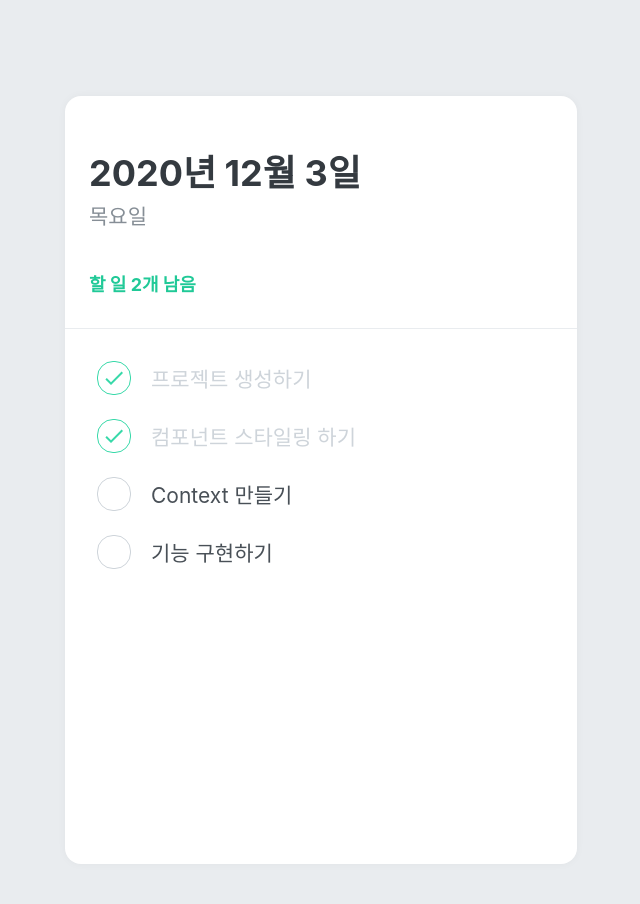
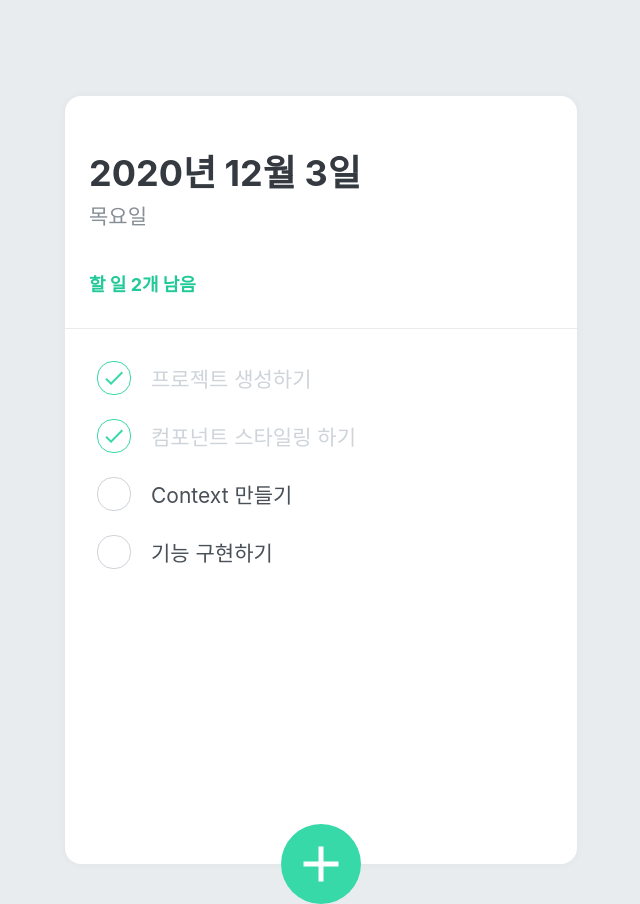
Before and after one commit to jinimong/mashup-todolist, a React (Create React App) app: page / in a window 1280 px wide. Shown: the whole page, without its empty margins (319-959 px from the left). Built offline with nearby package versions, Linux system fonts and the light colour scheme.

Commit message:
Add Todo Create

```diff
--- a/src/App.js
+++ b/src/App.js
@@ -1,5 +1,6 @@
 import React from 'react';
 import { createGlobalStyle } from 'styled-components';
+import TodoCreate from './components/TodoCreate';
 import TodoHead from './components/TodoHead';
 import TodoList from './components/TodoList';
 import TodoTemplate from './components/TodoTemplate';
@@ -17,6 +18,7 @@
       <TodoTemplate>
         <TodoHead />
         <TodoList />
+        <TodoCreate />
       </TodoTemplate>
     </>
   );
--- /dev/null
+++ b/src/components/TodoCreate.js
@@ -0,0 +1,97 @@
+import React, { useState } from 'react';
+import styled, { css } from 'styled-components';
+import { MdAdd } from 'react-icons/md';
+
+const CircleButton = styled.button`
+  background: #38d9a9;
+  &:hover {
+    background: #63e6be;
+  }
+  &:active {
+    background: #20c997;
+  }
+
+  z-index: 5;
+  cursor: pointer;
+  width: 80px;
+  height: 80px;
+  display: block;
+  align-items: center;
+  justify-content: center;
+  font-size: 60px;
+  position: absolute;
+  left: 50%;
+  bottom: 0;
+  transform: translate(-50%, 50%);
+  color: white;
+  border-radius: 50%;
+  border: none;
+  outline: none;
+  display: flex;
+  align-items: center;
+  justify-content: center;
+
+  transition: 0.125s all ease-in;
+  ${(props) =>
+    props.open &&
+    css`
+      background: #ff6b6b;
+      &:hover {
+        background: #ff8787;
+      }
+      &:active {
+        background: #fa5252;
+      }
+      transform: translate(-50%, 50%) rotate(45deg);
+    `}
+`;
+
+const InsertFormPositioner = styled.div`
+  width: 100%;
+  bottom: 0;
+  left: 0;
+  position: absolute;
+`;
+
+const InsertForm = styled.form`
+  background: #f8f9fa;
+  padding: 32px 32px 72px 32px;
+
+  border-bottom-left-radius: 16px;
+  border-bottom-right-radius: 16px;
+  border-top: 1px solid #e9ecef;
+`;
+
+const Input = styled.input`
+  padding: 12px;
+  border-radius: 4px;
+  border: 1px solid #dee2e6;
+  width: 100%;
+  outline: none;
+  font-size: 18px;
+  box-sizing: border-box;
+`;
+
+function TodoCreate() {
+  const [open, setOpen] = useState(false);
+  const onToggle = () => setOpen(!open);
+  return (
+    <>
+      {open && (
+        <InsertFormPositioner>
+          <InsertForm>
+            <Input
+              autoFocus
+              placeholder="할 일을 입력 후, Enter 를 누르세요."
+            />
+          </InsertForm>
+        </InsertFormPositioner>
+      )}
+      <CircleButton onClick={onToggle} open={open}>
+        <MdAdd />
+      </CircleButton>
+    </>
+  );
+}
+
+export default TodoCreate;
```
